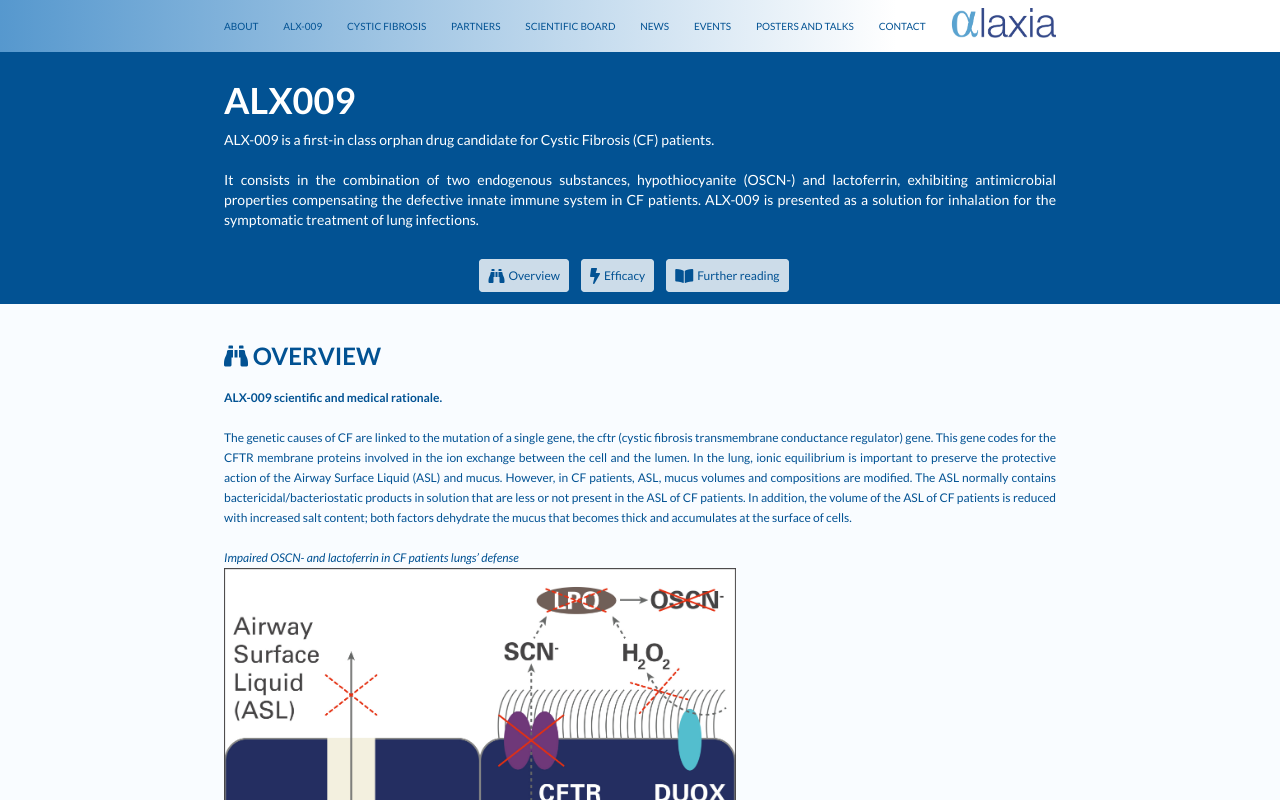
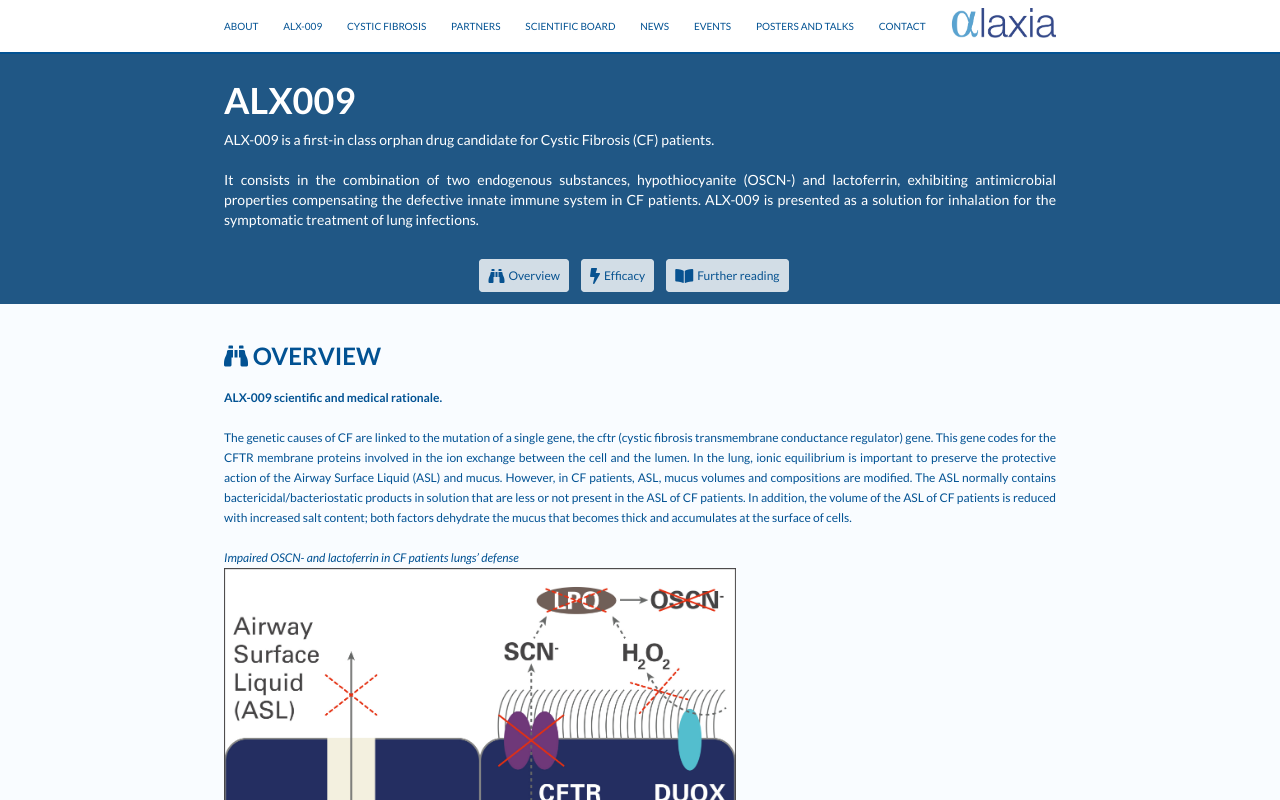
Before and after one commit to JBeaussart/alaxia-pharma, a Vue app: page /alx-009 in a window 1280 px wide. Shown: the top 800 px of the page. Built offline with nearby package versions, Linux system fonts and the light colour scheme.

Commit message:
remove linear gradient on navbar and change the color of the banner on alx page

```diff
--- a/src/components/Navbar.vue
+++ b/src/components/Navbar.vue
@@ -31,7 +31,7 @@
 
 <style lang="scss" scoped>
 nav {
-  background: linear-gradient(to right, #5698ce, #fff 70%);
+  background: #fff;
   z-index: 300;
   position: sticky;
   top: 0;
--- a/src/components/alx_components/AlxBanner.vue
+++ b/src/components/alx_components/AlxBanner.vue
@@ -44,7 +44,7 @@
   position: relative;
   height: 250px;
   margin-top: -40px;
-  background-color: #025293;
+  background-color: #205785;
   padding-top: 36px;
   padding-bottom: 36px;
   h2,
```
